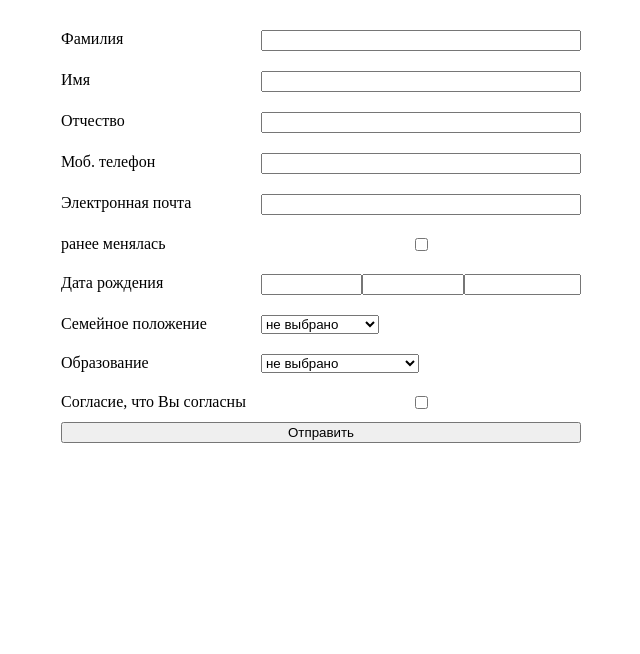
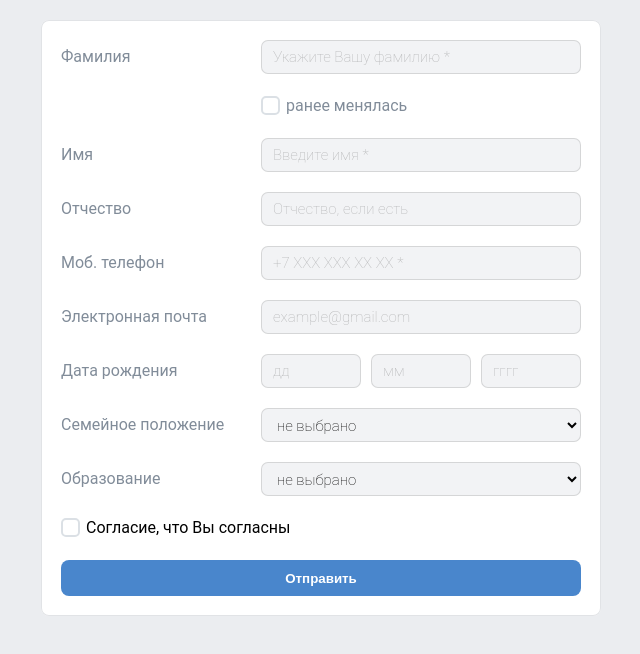
Before and after one commit to mari4orl/testVK, a plain HTML site: page test.html in a window 1280 px wide. Shown: the whole page, without its empty margins (319-959 px from the left). Drawn offline with Linux system fonts and the light colour scheme.

Commit message:
Add files via upload

```diff
--- a/data.json
+++ b/data.json
@@ -5,6 +5,7 @@
     "type": "text",
     "id": "last_name",
     "name": "last_name",
+    "placeholder": "Укажите Вашу фамилию *",
     "required": "required"
     },
     {
@@ -12,12 +13,14 @@
     "type": "text",
     "id": "first_name",
     "name": "first_name",
+    "placeholder": "Введите имя *",
     "required": "required"
     },
     {
     "label": "Отчество",
     "type": "text",
     "id": "second_name",
+    "placeholder": "Отчество, если есть",
     "name": "second_name"
     },
     {
@@ -25,6 +28,7 @@
     "type": "tel",
     "id": "phone",
     "name": "phone",
+    "placeholder": "+7 ХХХ ХХХ ХХ ХХ *",
     "required": "required"
     },
     {
@@ -32,6 +36,7 @@
     "type": "email",
     "id": "email",
     "name": "email",
+    "placeholder": "example@gmail.com",
     "required": "required"
     }
   ],
@@ -46,6 +51,7 @@
     "max": "31",
     "name": "day",
     "id": "date_of_birth",
+    "placeholder": "дд",
     "required": "required"
     },
     {
@@ -54,6 +60,7 @@
     "max": "12",
     "name": "month",
     "id": "date_of_birth",
+    "placeholder": "мм",
     "required": "required"
     },
     {
@@ -62,6 +69,7 @@
     "max": "2021",
     "name": "year",
     "id": "date_of_birth",
+    "placeholder": "гггг",
     "required": "required"
     }
   ],
@@ -116,6 +124,7 @@
     "type": "checkbox",
     "id": "agreement",
     "name": "agreement",
+    "value": "agree",
     "required": "required"
     }
   ],
@@ -125,11 +134,13 @@
       "type": "text",
       "id": "previous_surname",
       "name": "previous_surname",
+      "placeholder": "Введите прошлую фамилию *",
       "required": "required"
     },
     {
     "label": "ранее менялась",
     "type": "checkbox",
+    "value": "changed",
     "id": "previous_checkbox",
     "name": "previous_checkbox"
     }
--- a/myscript.js
+++ b/myscript.js
@@ -31,11 +31,11 @@ function createLabel(data, id, label) {
 
   newLabel.setAttribute('for', id);
   newLabel.textContent = label;
+
   return newLabel
 }
 
 function createInput(data, input, number, form) {
-  var fragment = document.createDocumentFragment();
   for (var i = 0; i < number; i++) {
     var inputContainer = document.createElement('div');
     inputContainer.classList.add('page__input-container');
@@ -44,8 +44,21 @@ function createInput(data, input, number, form) {
     newInput.id = input[i].id;
     newInput.name = input[i].name;
 
-    if ((input[i].name == 'previous_checkbox')||(input[i].name == 'previous_surname')) {
-      inputContainer.classList.add('page__previous-surname');
+// Создаёт дополнительное поле для прошлой фамилии
+    if (input[i].name == 'first_name') {
+      createInput(data, data.previous_surname, data.previous_surname.length, form);
+    }
+
+    if (input[i].hasOwnProperty('placeholder')) {
+      newInput.placeholder = input[i].placeholder;
+    }
+
+// Классы для дополнительных полей
+    if (input[i].name == 'previous_checkbox') {
+      inputContainer.classList.add('page__previous-checkbox');
+    }
+    if (input[i].name == 'previous_surname') {
+      inputContainer.classList.add('page__previous-input');
     }
 
     if (input[i].hasOwnProperty('required')) {
@@ -58,12 +71,31 @@ function createInput(data, input, number, form) {
       newInput.setAttribute('maxlength',"18");
     }
 
-    inputContainer.appendChild(createLabel(data, input[i].id, input[i].label));
-    inputContainer.appendChild(newInput);
-    fragment.appendChild(inputContainer);
+    newInput.classList.add('page__input');
 
+// Классы для чекбоксов прочее
+    if (input[i].type == 'checkbox') {
+      var checkboxLabel = createLabel(data, input[i].id, input[i].label);
+      checkboxLabel.classList.add('page__label-checkbox');
+      checkboxLabel.appendChild(newInput);
+
+      newInput.value = input[i].value;
+      inputContainer.classList.add('page__checkbox-container');
+      newInput.classList.add('visually-hidden');
+      newInput.classList.add('page__checkbox');
+
+      var checkboxIndicator = document.createElement('span');
+      checkboxIndicator.classList.add('page__checkbox-indicator')
+      checkboxLabel.appendChild(checkboxIndicator);
+
+      inputContainer.appendChild(checkboxLabel);
+    } else {
+      inputContainer.appendChild(createLabel(data, input[i].id, input[i].label));
+      inputContainer.appendChild(newInput);
+    }
+
+    form.appendChild(inputContainer);
   }
-    form.appendChild(fragment);
 }
 
 function createDate(data, form) {
@@ -71,6 +103,7 @@ function createDate(data, form) {
   var inputContainer = document.createElement('div');
 
   inputContainer.classList.add('page__input-container');
+  inputContainer.classList.add('page__data-container');
   inputContainer.appendChild(createLabel(data, data.date[0].id, data.date[0].label));
 
   for (var i = 0; i < 3; i++) {
@@ -81,7 +114,12 @@ function createDate(data, form) {
     newInput.step = '1';
     newInput.name = data.date[i+1].name;
     newInput.id = data.date[i+1].id;
-    newInput.required = 'required';
+    newInput.placeholder = data.date[i+1].placeholder;
+    if (data.date[i+1].hasOwnProperty('required')) {
+      newInput.required = 'required';
+    }
+    newInput.classList.add('page__input');
+    newInput.classList.add('page__data');
 
     inputContainer.appendChild(newInput);
   }
@@ -96,10 +134,13 @@ function createSelect(data, select, form) {
   var newSelect = document.createElement('select');
 
   inputContainer.classList.add('page__input-container');
+  inputContainer.classList.add('page__select-container');
   inputContainer.appendChild(createLabel(data, select[0].id, select[0].label));
 
   newSelect.name = select[0].name;
   newSelect.id = select[0].id;
+  newSelect.classList.add('page__input');
+  newSelect.classList.add('page__select');
 
   for (var value in select[1]) {
     var newOption = document.createElement('option');
@@ -125,7 +166,6 @@ function createForm(data) {
   container.appendChild(form);
 
   createInput(data, data.inputs, data.inputs.length, form);
-  createInput(data, data.previous_surname, data.previous_surname.length, form);
 
   createDate(data, form);
   createSelect(data, data.status_select, form);
@@ -135,30 +175,40 @@ function createForm(data) {
   var submit = document.createElement('button');
   submit.textContent = data.submit.text;
   submit.type = 'submit';
+  submit.classList.add('page__submit');
   form.appendChild(submit);
   addClasses();
 }
 
 // Добавляет классы со стилями
 function addClasses() {
-  var previousSurname = document.querySelector('.page__previous-surname');
-  var previousSurnameInput = document.querySelector('input[name=previous_surname]');
+  var previousSurname = document.querySelector('.page__previous-input');
+  var previousSurnameInput = previousSurname.querySelector('input');
   var previousCheckbox = document.querySelector('input[name=previous_checkbox]');
   var labels = document.querySelectorAll('label');
+  var checkboxContainers = document.querySelectorAll('.page__checkbox-container');
+  var checkboxes = document.querySelectorAll('.page__checkbox');
+  var agreementLabel = document.querySelector('label[for=agreement]');
+
+  agreementLabel.classList.add('page__agreement-label');
 
 // Открывает и прячет поле для прошлой фамилии
   previousSurname.classList.add('visually-hidden');
   previousSurnameInput.removeAttribute('required');
+  previousSurnameInput.disabled = true;
 
   previousCheckbox.addEventListener('change', function () {
     previousSurname.classList.toggle('visually-hidden');
     if (previousCheckbox.checked == false) {
       previousSurnameInput.removeAttribute('required');
+      previousSurnameInput.disabled = true;
+    } else {
+      previousSurnameInput.required = true;
+      previousSurnameInput.disabled = false;
     }
   });
 
   for (var i = 0; i < labels.length; i++) {
     labels[i].classList.add('page__label');
   }
-
 }
--- a/test.html
+++ b/test.html
@@ -6,14 +6,39 @@
         <script type="text/javascript" src="myscript.js"></script>
     </head>
   <style>
+    body {
+      min-height: 100vh;
+      margin: 0;
+      padding: 0;
+
+      font-family: "Roboto", sans-serif;
+      font-size: 16px;
+      line-height: 1.5;
+
+      background-color: #ebedf0;
+      box-sizing: border-box;
+    }
+
     .page__container {
-      max-width: 520px;
-      margin: 20px auto;
+      padding-top: 20px;
     }
 
     .page__form {
+      max-width: 520px;
+      margin: 0 auto;
+      padding: 20px;
+      padding-top: 10px;
+      background-color: #ffffff;
+      border-radius: 8px;
+      box-shadow: inset 0 0 0 1px #e1e3e6;
       display: flex;
       flex-direction: column;
+    }
+
+    .page__label {
+      min-width: 200px;
+      color: #818c99;
+      cursor: pointer;
     }
 
     .page__input-container {
@@ -21,15 +46,138 @@
       margin-top: 10px;
 
       display: flex;
-      /* justify-content: space-between; */
+      align-items: center;
     }
 
-    .page__input-container input {
-      flex-grow: 1;
+    .page__input {
+      margin: 0;
+      padding: 11px;
+      padding-top: 7px;
+      padding-bottom: 7px;
+      height: 34px;
+      width: 100%;
+      display: block;
+      background: #f2f3f5;
+      box-sizing: border-box;
+      box-shadow: none;
+      border: 1px solid rgba(0, 0, 0, 0.12);
+      border-radius: 7px;
+      outline: 0;
+
+      line-height: 20px;
+      font-family: inherit;
+      font-size: 15px;
+      font-weight: lighter;
+      color: #000000;
     }
 
-    .page__label {
-      min-width: 200px;
+    .page__input::placeholder {
+      opacity: 0.5;
+    }
+
+    .page__input:hover {
+      border-color: rgba(0, 0, 0, 0.3);
+    }
+
+    .page__input:focus {
+      border-color: rgb(63, 138, 224);
+    }
+
+    .page__previous-checkbox {
+      margin-left: 200px;
+    }
+
+    .page__checkbox-container {
+      position: relative;
+      padding-left: 25px;
+    }
+
+    .page__checkbox-container .page__label {
+      order: 1;
+      width: auto;
+    }
+
+    .page__checkbox-indicator {
+      width: 15px;
+      height: 15px;
+      border: 2px solid #dbe0e5;
+      border-radius: 5px;
+
+      position: absolute;
+      top: 2px;
+      left: 0;
+    }
+
+    .page__checkbox:checked + .page__checkbox-indicator {
+      background-image: url("check.svg");
+      background-position: center;
+      background-repeat: no-repeat;
+      background-size: 22px 16px;
+    }
+
+    .page__checkbox:disabled + .page__checkbox-indicator {
+      border: 2px solid #c8c8c8;
+      cursor: auto;
+    }
+
+    .page__checkbox:focus + .page__checkbox-indicator {
+      border-color: rgb(70, 129, 196);
+    }
+
+    .page__label:hover .page__checkbox-indicator {
+      border-color: rgb(70, 129, 196);
+    }
+
+    .page__label:active .page__checkbox-indicator {
+      border-color: rgb(70, 129, 196);
+    }
+
+    .page__previous-surname {
+      margin-left: 10px;
+    }
+
+    .page__data-container {
+      justify-content: flex-start;
+    }
+
+    .page__data {
+      margin-right: 10px;
+    }
+
+    .page__data:last-child {
+      margin-right: 0;
+    }
+
+    .page__select {
+      cursor: pointer;
+    }
+
+    .page__agreement-label {
+      color: #000000;
+    }
+
+    .page__submit {
+      cursor: pointer;
+      min-height: 36px;
+      padding-left: 20px;
+      padding-right: 20px;
+      background-color: #4986cc;
+      color: #ffffff;
+      font-weight: bold;
+
+      outline: 0;
+      border: 0;
+      margin: 0;
+      margin-top: 10px;
+      border-radius: 8px;
+    }
+
+    .page__submit:hover {
+      background-color: rgb(70, 129, 196);
+    }
+
+    .page__submit:focus {
+      background-color: rgb(66, 121, 184);
     }
 
     .visually-hidden {
```
Also changed, not shown: arrow.svg (added), check.svg (added).
